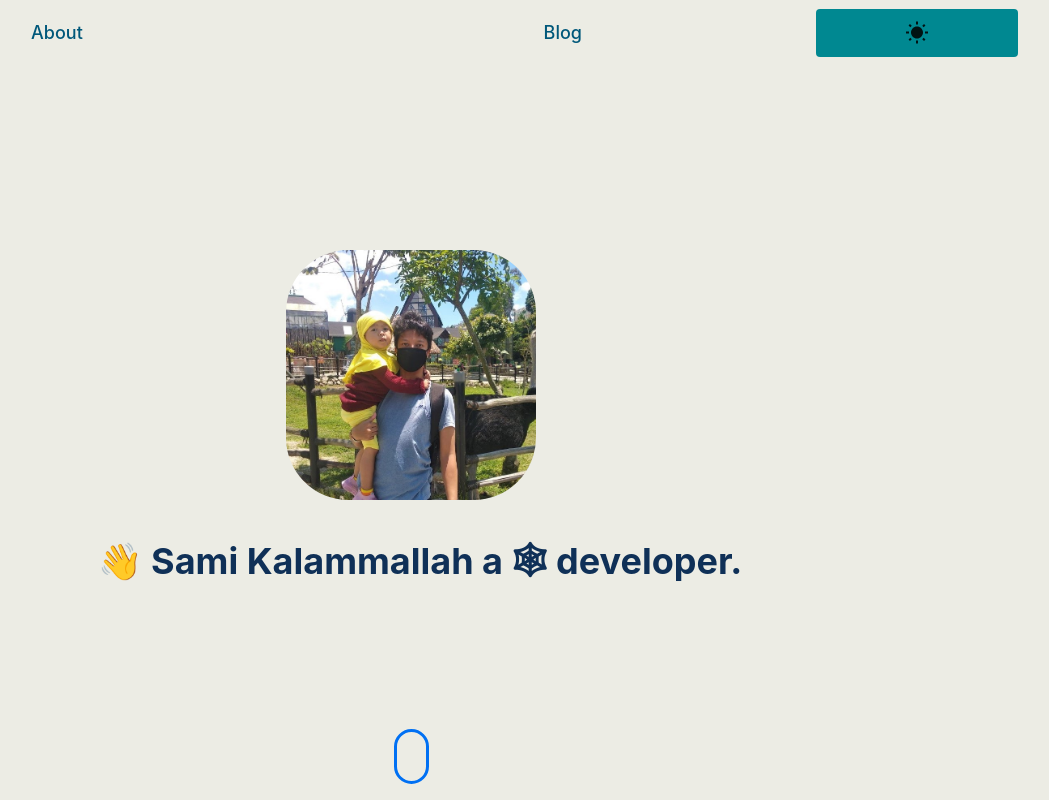
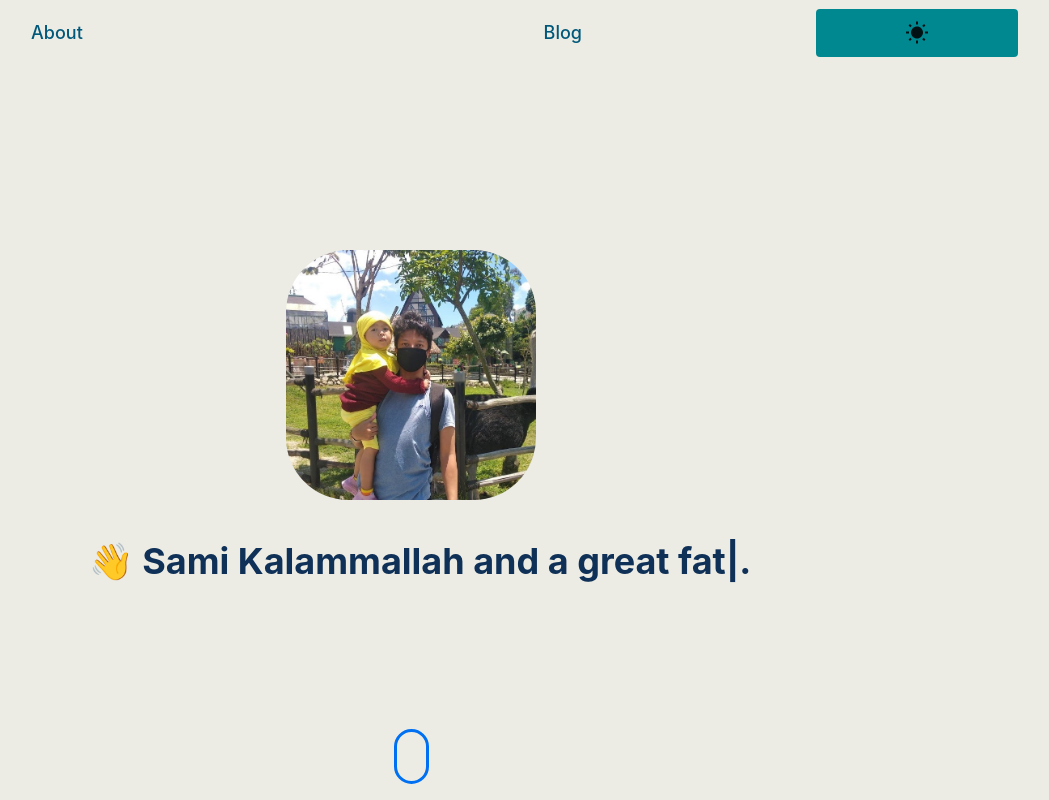
Before and after one commit to SamX23/my-blog, a Next.js app: page / in a window 1280 px wide. Shown: the top 800 px of the page, without its empty margins (229-1278 px from the left). Built offline with nearby package versions, Linux system fonts and the light colour scheme.

Commit message:
Update : add typed component

```diff
--- a/src/components/hero.tsx
+++ b/src/components/hero.tsx
@@ -6,6 +6,7 @@ import Container from "@material-ui/core/Container";
 import Typography from "@material-ui/core/Typography";
 import { makeStyles } from "@material-ui/core/styles";
 import ScrollToBottom from "./scrollToBottom";
+import TypedText from "./typed";
 
 type Props = {
   home?: boolean;
@@ -88,7 +89,15 @@ const Hero = ({ home, name }: Props) => {
                 </Grid>
                 <Grid item xs className={classes.hero__text}>
                   <Typography variant="h1">
-                    <span>👋</span> {name} a <span>🕸</span> developer.
+                    <span>👋</span> {name}{" "}
+                    <TypedText
+                      arrayText={[
+                        "a front-end developer",
+                        "a tech-savvy",
+                        "and a great father",
+                      ]}
+                    />
+                    .
                   </Typography>
                 </Grid>
               </Grid>
```
